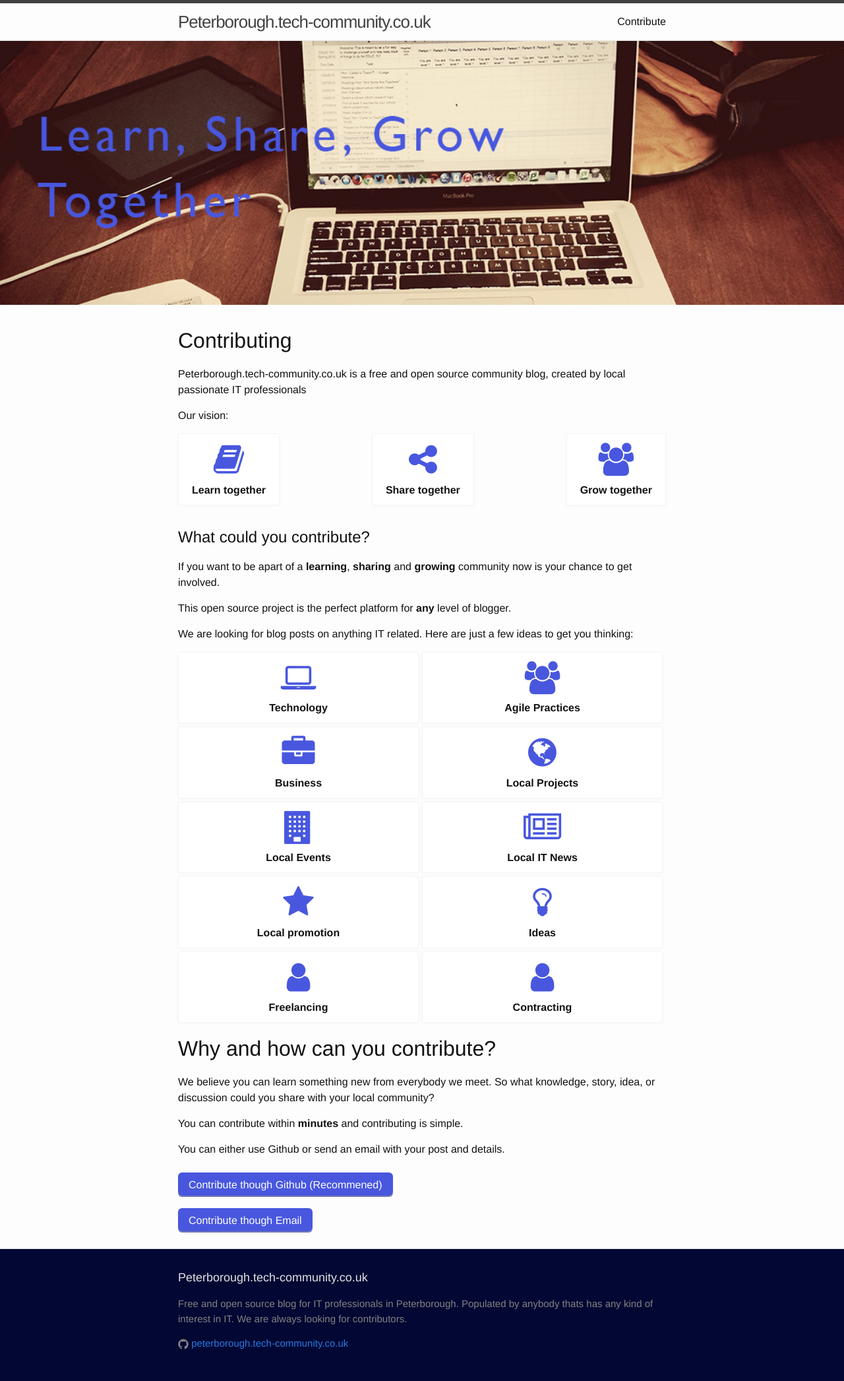
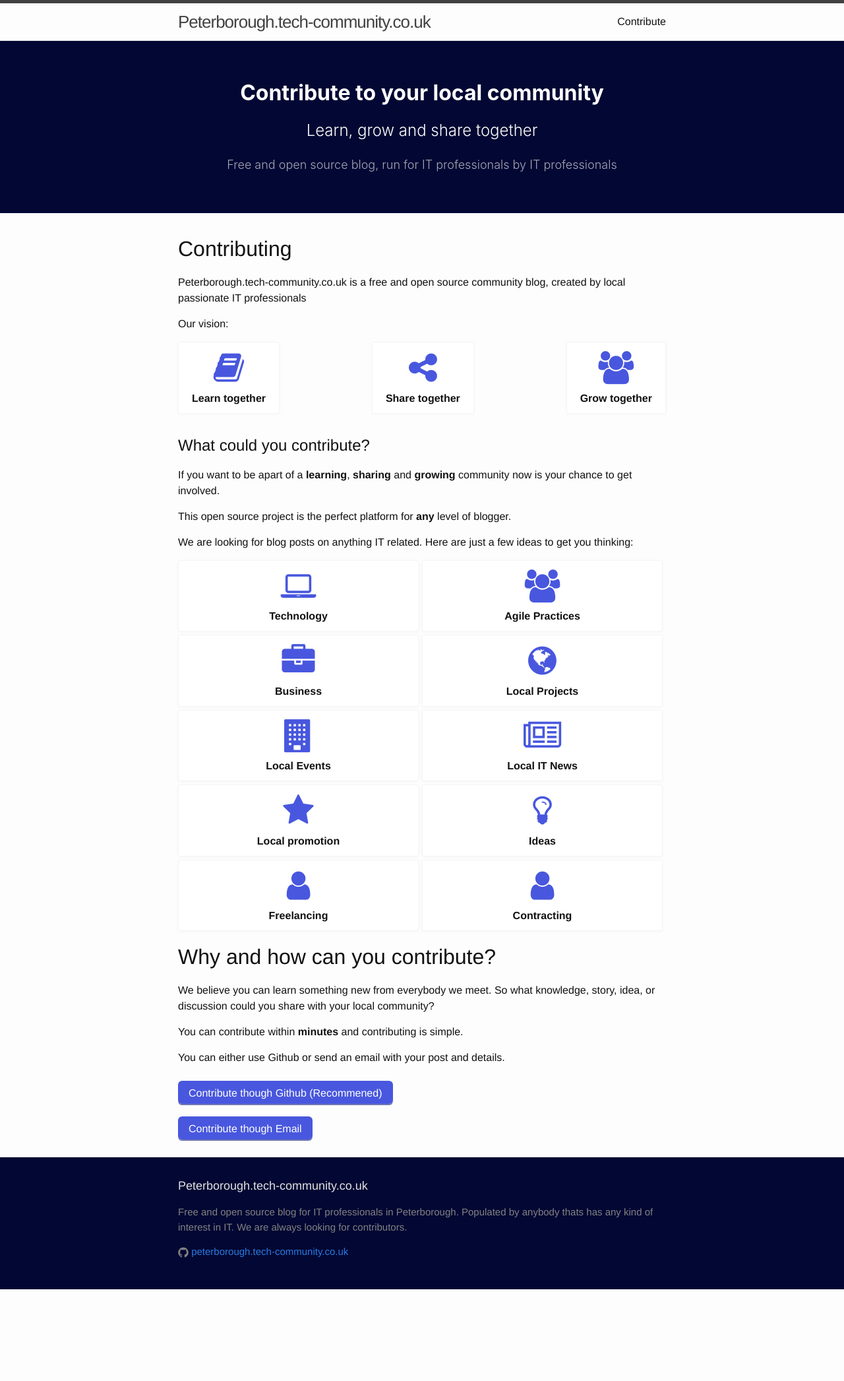
Before and after one commit to boyney123/peterborough.tech-community.co.uk, a Jekyll site: the page built from contribute.md, in a window 1280 px wide. Shown: the whole page at 66% size. Built offline with Jekyll 4.4.1, drawn with Linux system fonts in a browser that asks for light colours; nearby versions of some CDN libraries; after the commit the page ends 1954 px from its top, so only the background shows below that.

Commit message:
Minor tweaks and change to the website

```diff
--- a/_includes/icon-github.html
+++ b/_includes/icon-github.html
@@ -1 +1 @@
-<a href="https://github.com/{{ include.username }}"><span class="icon icon--github">{% include icon-github.svg %}</span><span class="username">{{ include.username }}</span></a>
+<a href="https://github.com/boyney123/{{ include.username }}"><span class="icon icon--github">{% include icon-github.svg %}</span><span class="username">{{ include.username }}</span></a>
--- a/_layouts/contribute.html
+++ b/_layouts/contribute.html
@@ -7,8 +7,12 @@
 
     {% include header.html %}
 
-    <div class="blog-cover" style="background-image:url({{page.cover}});">
+    <div class="site-introduction">
+        <h1 class="site-introduction__title">Contribute to your local community</h1>
+        <h2 class="site-introduction__subtitle">Learn, grow and share together</h2>
+        <h3 class="site-introduction__description">Free and open source blog, run for IT professionals by IT professionals</h3>
     </div>
+
 
     <div class="page-content">
         <div class="wrapper">
--- a/_posts/2016-02-15-using-node.markdown
+++ b/_posts/2016-02-15-using-node.markdown
@@ -1,7 +1,7 @@
 ---
 layout: post
 title:  "Using NodeJS in Peterborough"
-cover: https://c2.staticflickr.com/4/3434/3251868894_c44d919bd5.jpg
+cover: https://s3.amazonaws.com/codementor_content/nodejs_logo_green.jpg
 date:   2016-02-12 21:44:56 +0000
 categories: tech
 subtitle: Helping
--- a/_sass/_base.scss
+++ b/_sass/_base.scss
@@ -202,15 +202,22 @@ pre {
 .site-introduction{
 
   background:#020733;
-  padding: 60px 0 50px;
+  padding: 60px 0 20px;
   background-size: cover;
   background-position: 50% 0;
   text-align: center;
 
+  &.site-introduction--with-button{
+    padding-bottom:50px;
+
+    @include media-query(991px) {
+      padding-bottom: 40px;
+    }
+
+  }
+
   @include media-query(991px) {
-    padding-top: 20px;
-    padding-bottom: 40px;
-    margin-top: 40px;
+    padding-top: 50px;
   }
 
   .site-introduction__title{
@@ -220,6 +227,11 @@ pre {
     letter-spacing: 0;
     font-weight: 700;
     font-style: normal;
+
+    @include media-query($on-palm) {
+      font-size: 24px;
+    }
+
   }
 
   .site-introduction__subtitle{
@@ -232,6 +244,11 @@ pre {
     margin: 20px auto;
     padding: 0 50px;
     font-size: 24px;
+
+    @include media-query($on-palm) {
+      font-size: 16px;
+    }
+
   }
 
 
@@ -244,7 +261,14 @@ pre {
     font-weight: 300;
     font-style: normal;
     margin-bottom: 40px;
+
+    @include media-query($on-palm) {
+      font-size: 14px;
+    }
+
   }
+
+
 
 }
 
--- a/index.html
+++ b/index.html
@@ -2,7 +2,7 @@
 layout: default
 ---
 
-<div class="site-introduction">
+<div class="site-introduction site-introduction--with-button">
     <h1 class="site-introduction__title">Moving the community forward</h1>
     <h2 class="site-introduction__subtitle">Peterborough.tech-community is a group of IT professionals sharing experinces, passion and knowledge.  </h2>
     <h3 class="site-introduction__description">Free and open source blog, run for IT professionals  by IT professionals</h3>
```
Also changed, not shown: 9 other files.
